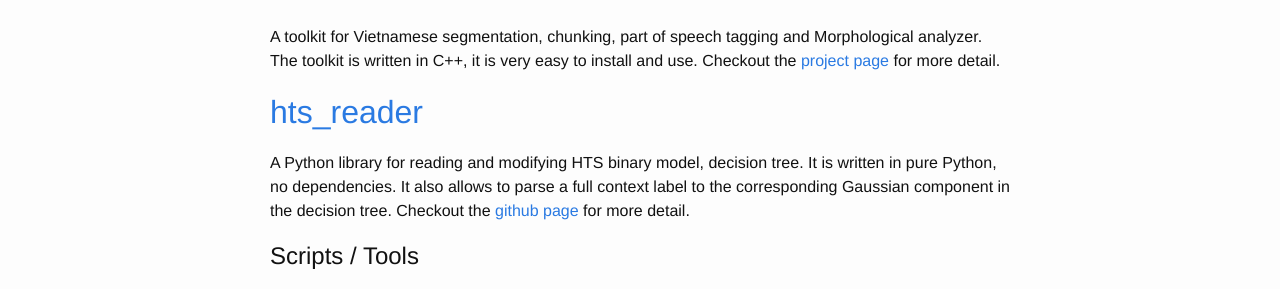
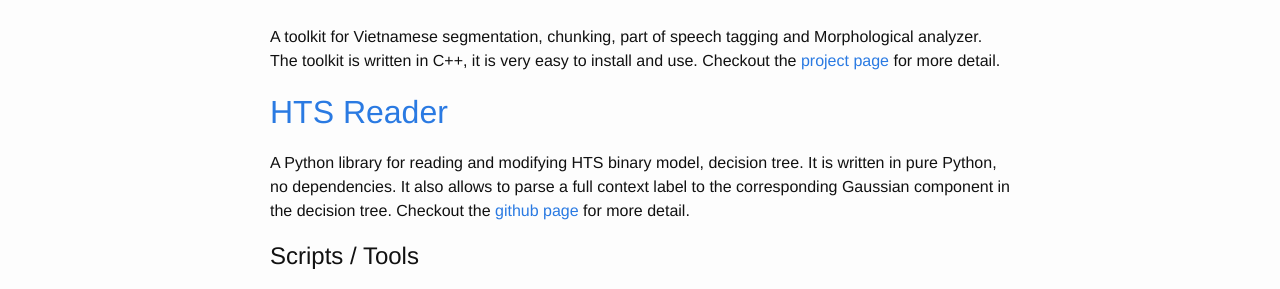
Before and after one commit to truongdo/truongdo.github.io, a Jekyll site: the page built from softwares_tools.md, in a window 1280 px wide. Shown: the part 403-692 px from the top of the page. Built offline with Jekyll 4.4.1, drawn with Linux system fonts in a browser that asks for light colours.

```diff
--- a/softwares_tools.md
+++ b/softwares_tools.md
@@ -17,7 +17,7 @@ This is a library that perform speech recognition on Android mobile platform. Ba
 ## [Vita](http://www.truongdq.com/vita) ##
 A toolkit for Vietnamese segmentation, chunking, part of speech tagging and Morphological analyzer. The toolkit is written in C++, it is very easy to install and use. Checkout the [project page](http://www.truongdq.com/vita) for more detail.
 
-## [hts_reader](https://github.com/truongdq/hts_reader) ##
+## [HTS Reader](https://github.com/truongdq/hts_reader) ##
 A Python library for reading and modifying HTS binary model, decision tree. It is written in pure Python, no dependencies.
 It also allows to parse a full context label to the corresponding Gaussian component in
 the decision tree. Checkout the [github page](https://github.com/truongdq/hts_reader) for more detail.
```
